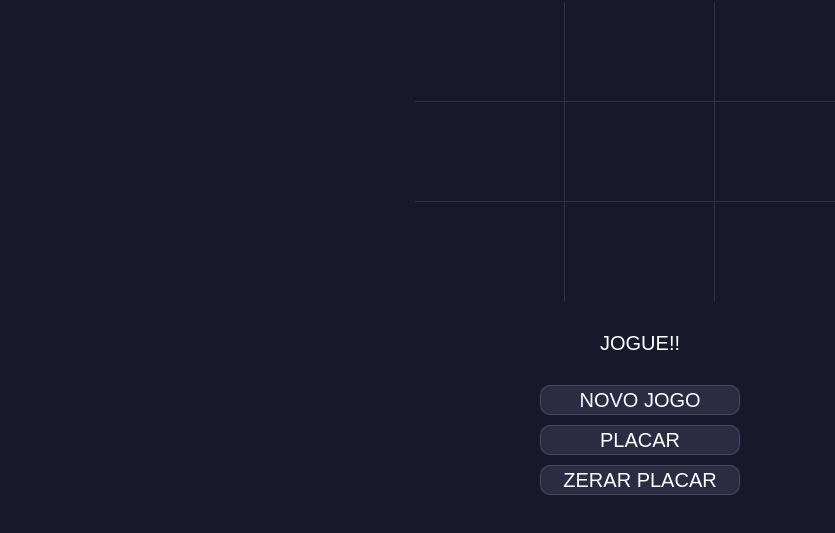
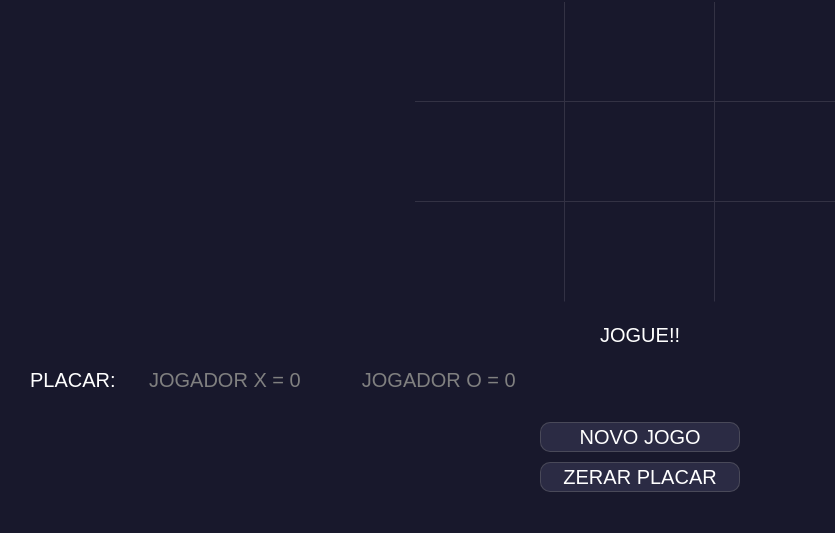
Before and after one commit to vitorianascimento668/jogodaVelha, a plain HTML site: page index.html in a window 1280 px wide. Shown: the part 53-586 px from the top of the page, without its empty margins (0-835 px from the left). Drawn offline with Linux system fonts and the light colour scheme.

Commit message:
Alterei o botão de placar para um placar comum
Alterei os valores do placar, para ao inves de ser um botão, ele vai ser um placar comum, com um cor cinza e a marcação dos valores certinhos

```diff
--- a/css/style.css
+++ b/css/style.css
@@ -56,7 +56,7 @@ h1{
     justify-content: center;
     align-items: center;
     flex-direction: column;
-    margin:30px;
+    margin:22px;
     text-transform: uppercase;
 
 }
@@ -73,3 +73,11 @@ h1{
 .mar6, .mar3, .mar9{
     border-bottom: 1px solid transparent;
 }
+.placar{
+    padding-left:30px;
+    padding-bottom:30px;
+}
+.jogador_1{
+    display: inline;
+    color:grey;
+}
--- a/index.html
+++ b/index.html
@@ -29,10 +29,11 @@
             </div>
         </div>
         <div class="resultado_jogador">JOGUE!!</div>
+        <div class="placar " onclick="placar()"> PLACAR:  &nbsp &nbsp &nbsp<P class="jogador_1">JOGADOR X = 0</P>  &nbsp &nbsp &nbsp &nbsp &nbsp <P class="     jogador_1">JOGADOR O = 0</P> </div>
         <div class="botoes">
-            <div class="novo_jogo botao_comum" onclick="novoJogo()">NOVO JOGO</div>
-            <div class="placar botao_comum" onclick="placar()"> PLACAR</div>
-            <div class="zerarPlacar botao_comum" onclick="zerar()">ZERAR PLACAR</div>
+            <div class=" botao_comum" onclick="novoJogo()">NOVO JOGO</div>
+
+            <div class=" botao_comum" onclick="zerar()">ZERAR PLACAR</div>
         </div>
     </div>
     <script src="./js/javascript.js"></script>
```
